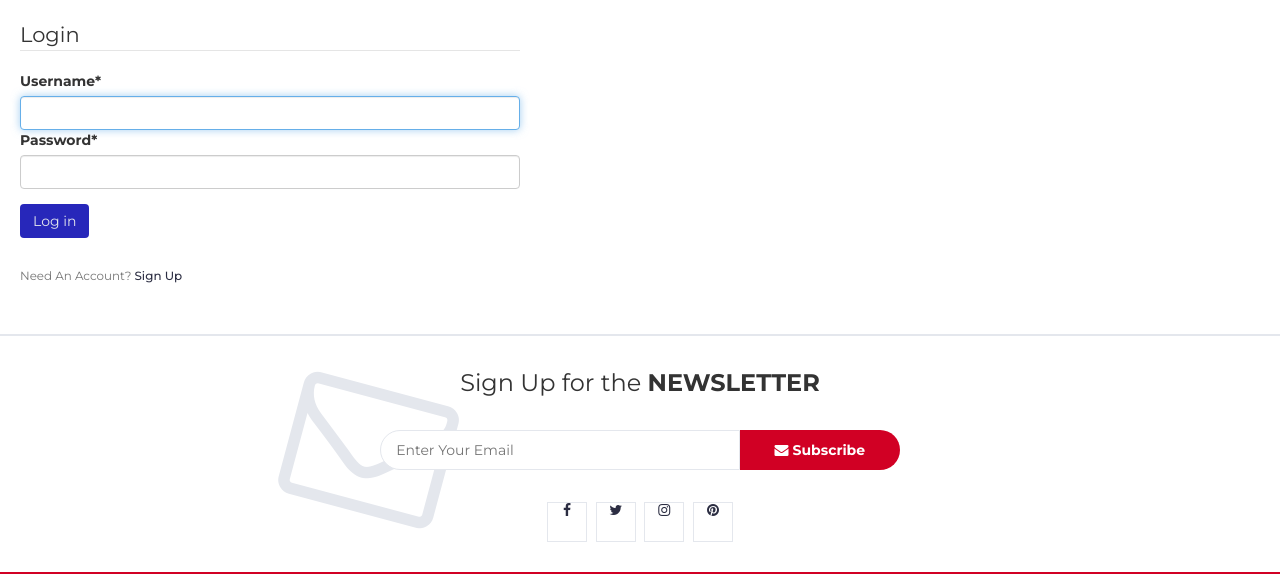
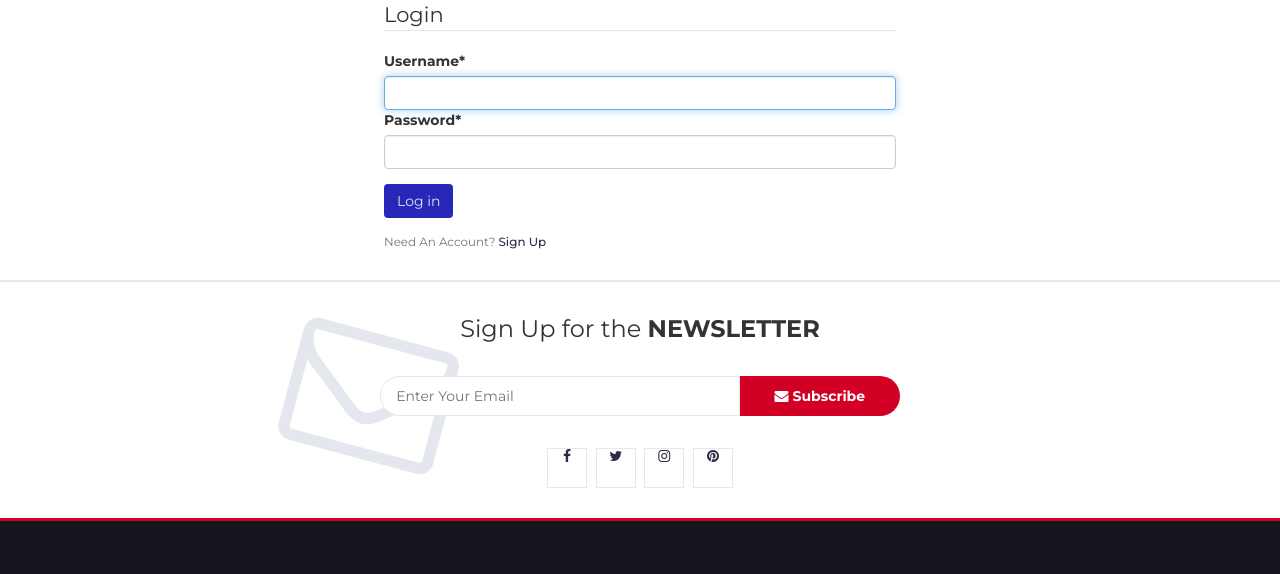
Before and after one commit to matthewkuria/Eshop, a Django app: page /login/ in a window 1280 px wide. Shown: the part 221-795 px from the top of the page. Run offline with Django 5.2, Linux system fonts and the light colour scheme; some libraries are stand-ins or nearby versions.

Commit message:
Set the form-group to 40vw

```diff
--- a/store/static/mycss/style.css
+++ b/store/static/mycss/style.css
@@ -2101,13 +2101,11 @@ textarea.input {
 ===========================================================*/
 .content-section{
   display: flex;
-  flex-direction: column;
   justify-content: center;
   width: 100vw;
-  padding: 20px;
 }
 .content-section .form-group{
-  max-width: 500px;
+  width: 40vw;
 }
 .content-section .form-group .btn{
   background-color: rgb(39, 39, 186);
--- a/users/templates/users/login.html
+++ b/users/templates/users/login.html
@@ -2,6 +2,7 @@
 {% load crispy_forms_tags %}
 {% block content %}
 <div class="content-section">
+    <div class="login-form">
         <form method="POST">
             {% csrf_token %}
             <fieldset class="form-group">
@@ -18,4 +19,5 @@
             </small>
         </div>
     </div>
+</div>
 {% endblock %}
```
Also changed, not shown: db.sqlite3. Lines whose indentation alone changed are shown as unchanged.
